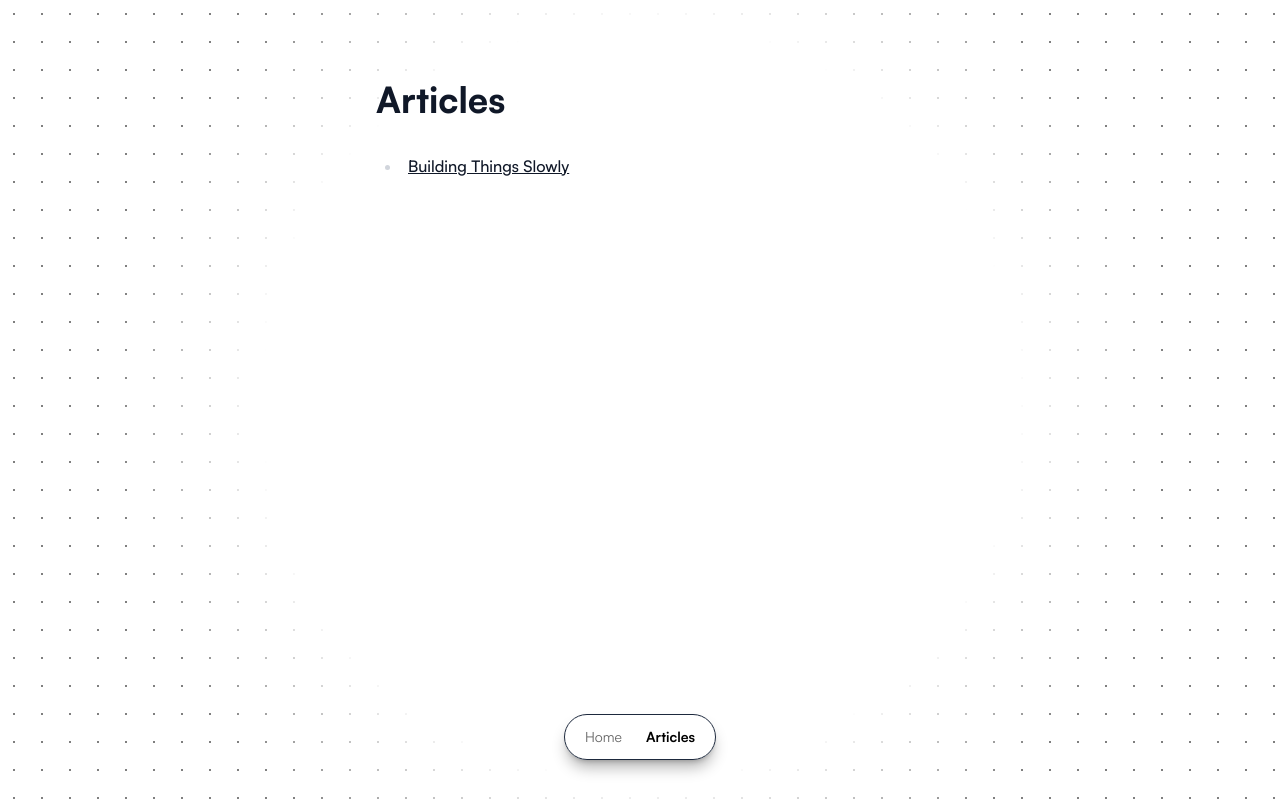
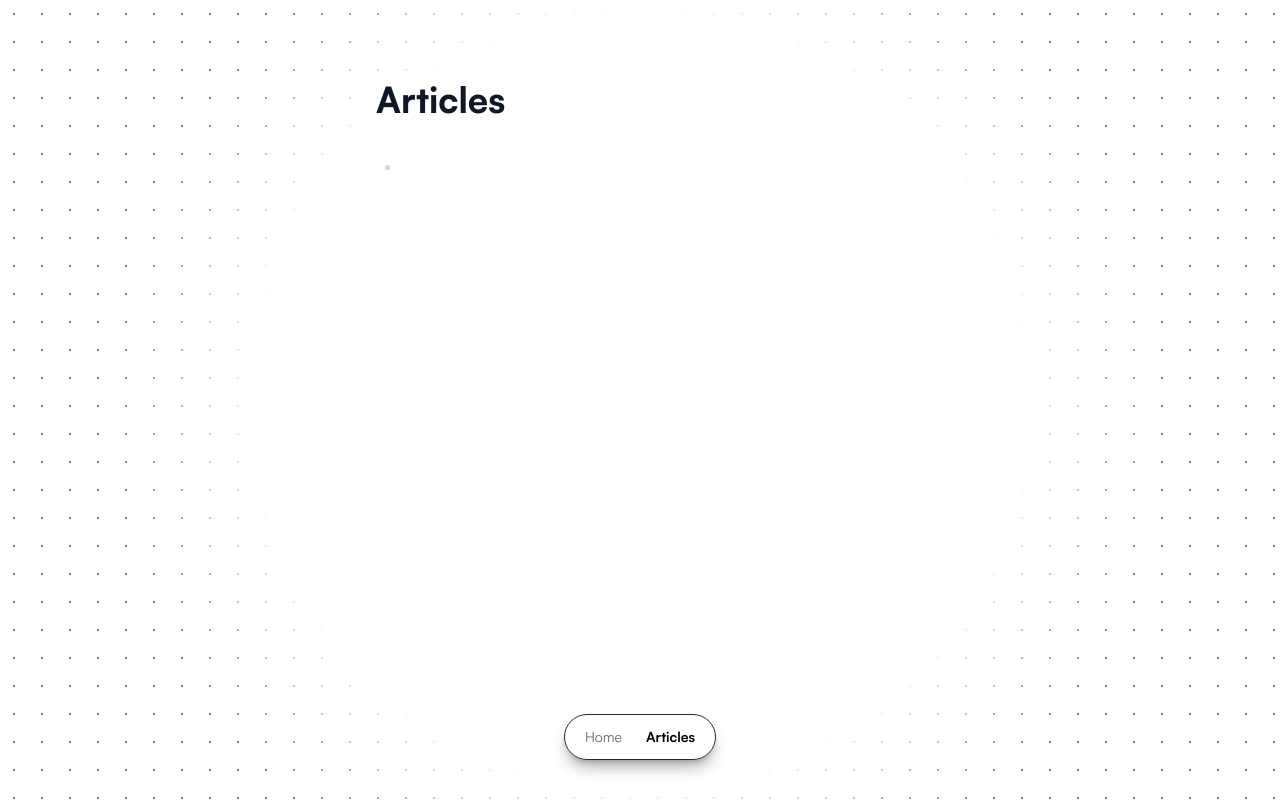
Before and after one commit to aryanbaburajan/site, a Next.js app: page /articles in a window 1280 px wide. Built offline with nearby package versions, Linux system fonts and the light colour scheme.

Commit message:
update resume

```diff
--- a/app/articles/page.tsx
+++ b/app/articles/page.tsx
@@ -4,9 +4,9 @@ export default function Articles() {
       <h1>Articles</h1>
       <ul>
         <li>
-          <a href="/articles/building-things-slowly">
-            Building Things Slowly
-          </a>
+          {/* <a href="/articles/building-things-slowly"> */}
+          {/* Building Things Slowly */}
+          {/* </a> */}
         </li>
       </ul>
     </main>
```
Also changed, not shown: 1 other file (tests, documents, lock files or other folders).
